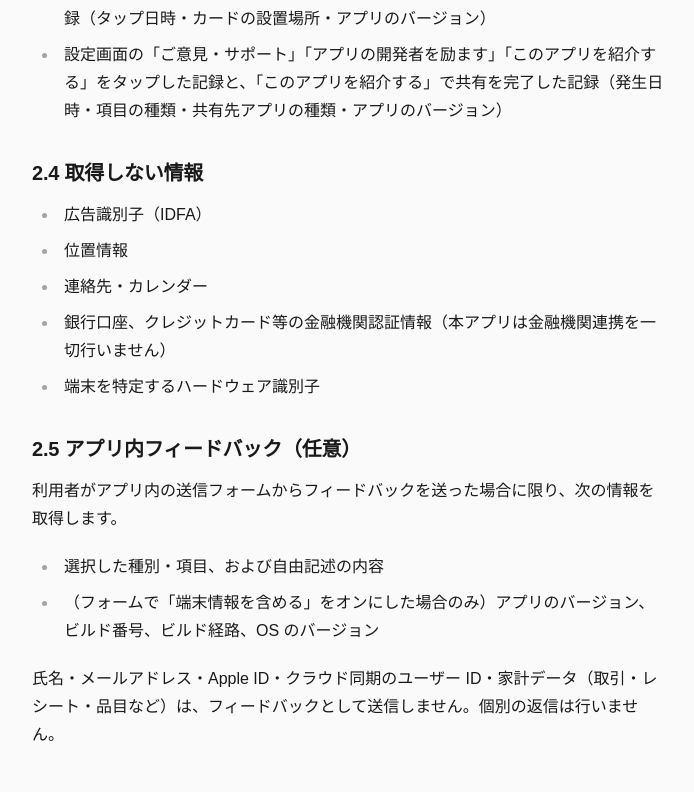
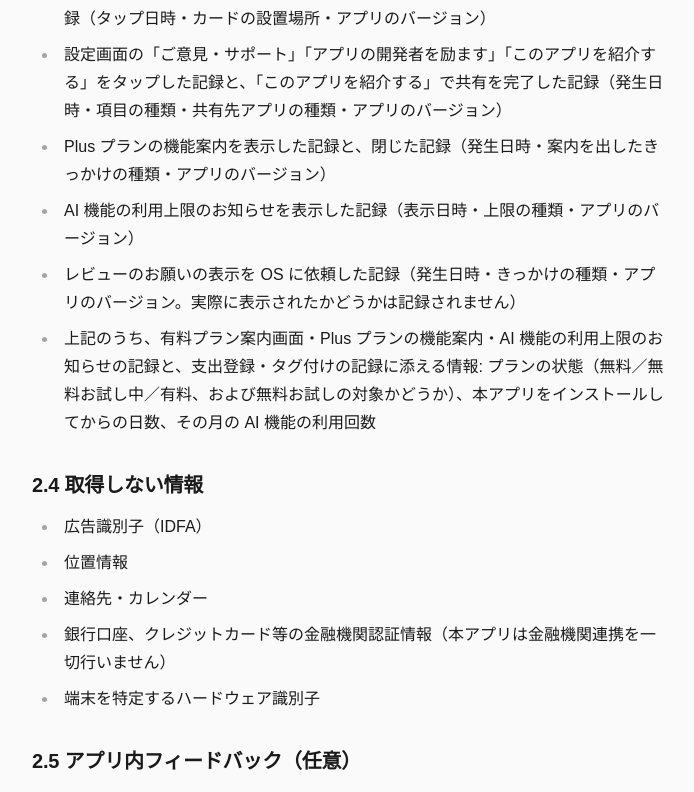
Before and after one commit to growthlab710/doublehub-site, a Next.js app: page /privacy/hubwallet in a window 1280 px wide. Shown: the part 1561-2353 px from the top of the page, without its empty margins (292-986 px from the left). Built offline with nearby package versions, Linux system fonts and the light colour scheme; no server answers; a web font is replaced by a local one.

Commit message:
docs(privacy): HubWallet のポリシーに 2.6.0 の記録（プランの状態・インストールからの日数・当月の AI 利用回数、AI 上限のお知らせ・Plus プランの機能案内・レビュー依頼）を追記

```diff
--- a/src/app/(marketing)/privacy/hubwallet/page.tsx
+++ b/src/app/(marketing)/privacy/hubwallet/page.tsx
@@ -19,7 +19,7 @@ export default function HubWalletPrivacyPage() {
     <PrivacyLayout
       title="HubWallet プライバシーポリシー"
       productLabel="HubWallet"
-      lastUpdated="2026-09-26"
+      lastUpdated="2026-09-27"
     >
       <p>
         本ポリシーは、iOS アプリ「HubWallet」（以下「本アプリ」）における個人情報および利用者データの取扱いについて定めるものです。本アプリの利用にあたっては本ポリシーをご確認のうえ、内容に同意されるものとします。
@@ -72,6 +72,18 @@ export default function HubWalletPrivacyPage() {
         </li>
         <li>
           設定画面の「ご意見・サポート」「アプリの開発者を励ます」「このアプリを紹介する」をタップした記録と、「このアプリを紹介する」で共有を完了した記録（発生日時・項目の種類・共有先アプリの種類・アプリのバージョン）
+        </li>
+        <li>
+          Plus プランの機能案内を表示した記録と、閉じた記録（発生日時・案内を出したきっかけの種類・アプリのバージョン）
+        </li>
+        <li>AI 機能の利用上限のお知らせを表示した記録（表示日時・上限の種類・アプリのバージョン）</li>
+        <li>
+          レビューのお願いの表示を OS に依頼した記録（発生日時・きっかけの種類・アプリのバージョン。実際に表示されたかどうかは記録されません）
+        </li>
+        <li>
+          上記のうち、有料プラン案内画面・Plus プランの機能案内・AI
+          機能の利用上限のお知らせの記録と、支出登録・タグ付けの記録に添える情報: プランの状態（無料／無料お試し中／有料、および無料お試しの対象かどうか）、本アプリをインストールしてからの日数、その月の
+          AI 機能の利用回数
         </li>
       </ul>
 
@@ -242,11 +254,14 @@ export default function HubWalletPrivacyPage() {
         <li>
           サービス改善のため、次のアプリ利用状況に限り、当社自身による最小限の記録を行います。記録する内容はいずれも、発生日時・画面や導線の種類・アプリのバージョン、および課金状態と突き合わせるための利用者識別子（課金管理サービス
           RevenueCat 上の識別子。クラウド同期を有効にしている場合は、同期アカウントのユーザー ID
-          と同じ値になります）であり、当社が管理するサーバーへ送信・保存されます。氏名・メールアドレス・家計データ（金額・店名・カテゴリ・メモ・取引記録やレシート画像など）は送信しません。
+          と同じ値になります）であり、当社が管理するサーバーへ送信・保存されます。このうち、有料プラン案内画面・Plus
+          プランの機能案内・AI
+          機能の利用上限のお知らせの記録と、支出登録・タグ付けの記録には、あわせてプランの状態（無料／無料お試し中／有料、および無料お試しの対象かどうか）、本アプリをインストールしてからの日数、その月の
+          AI 機能の利用回数を含みます。氏名・メールアドレス・家計データ（金額・店名・カテゴリ・メモ・取引記録やレシート画像など）は送信しません。
           <ul>
             <li>有料プラン案内画面（ペイウォール）の表示状況</li>
             <li>
-              支出登録時に満足度タグを付けたかどうか（タグの有無のみを記録し、どのタグを選んだかは送信しません）
+              支出の登録時と、後から満足度タグを付けたときに、タグを付けたかどうか（タグの有無のみを記録し、どのタグを選んだかは送信しません）
             </li>
             <li>
               当社の別アプリ「DoubleHub」の紹介カードのタップ（タップしたときのみ記録し、カードが表示されただけでは記録しません）
@@ -255,6 +270,9 @@ export default function HubWalletPrivacyPage() {
               設定画面の「ご意見・サポート」「アプリの開発者を励ます」「このアプリを紹介する」のタップ、および「このアプリを紹介する」で共有を完了したこと（共有先アプリの種類〔例:
               メッセージ・LINE・コピー〕のみを記録し、送り先や共有した文章は送信しません）
             </li>
+            <li>Plus プランの機能案内の表示と、閉じたこと</li>
+            <li>AI 機能の利用上限のお知らせの表示</li>
+            <li>レビューのお願いの表示を OS に依頼したこと（OS が実際に表示したかどうかは記録されません）</li>
           </ul>
         </li>
         <li>
@@ -346,6 +364,12 @@ export default function HubWalletPrivacyPage() {
           アプリ内フィードバック（任意）の取得内容と、受け口中継（Cloudflare Workers）・保管（Supabase）・開発者通知（Discord
           Webhook）の記載を追加（第2.5項・第5項）。あわせて、設定画面の「ご意見・サポート」「アプリの開発者を励ます」「このアプリを紹介する」のタップ、および「このアプリを紹介する」での共有完了に関する記録の記載を追加（第2.3項・第7項）
         </li>
+        <li>
+          2026-09-27 プランの状態・本アプリをインストールしてからの日数・その月の AI
+          機能の利用回数の記録と、AI 機能の利用上限のお知らせの表示・レビューのお願いの表示の依頼に関する記録の記載を追加（第2.3項・第7項）。あわせて、バージョン
+          2.5.0 以降、有料プラン案内画面の表示状況の一部として記録していた Plus
+          プランの機能案内の表示・閉じた記録を個別に明記し（第2.3項・第7項）、満足度タグの記録に後からタグを付けた場合も含むことを明記（第7項）
+        </li>
       </ul>
     </PrivacyLayout>
   );
```
